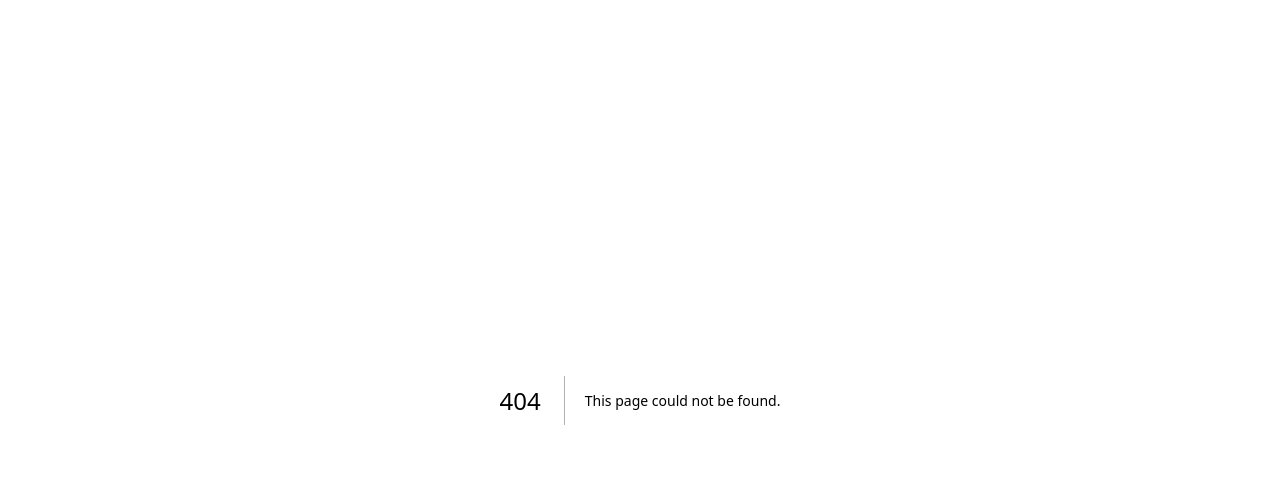
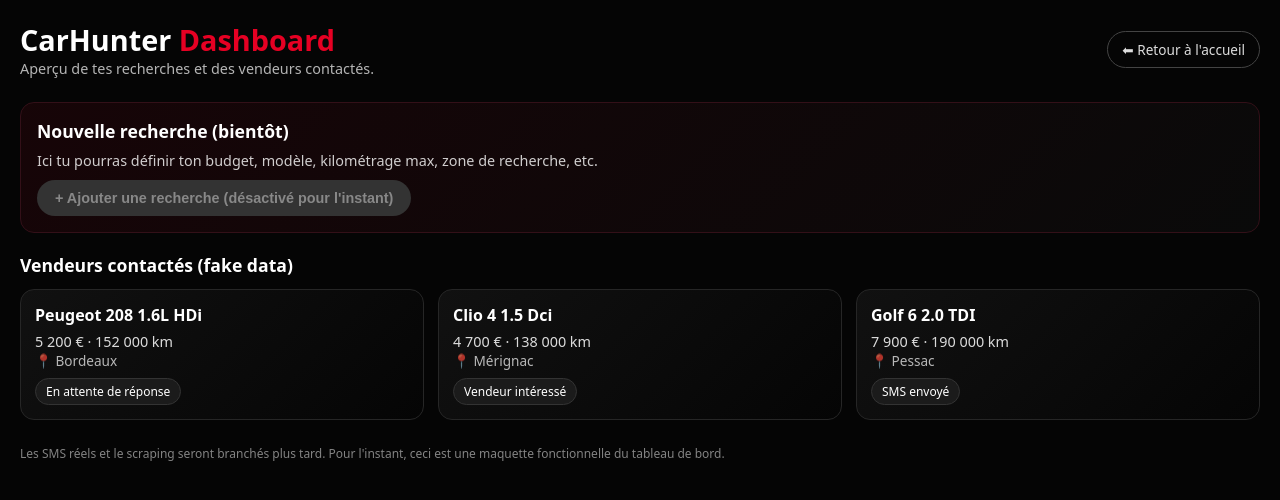
Before and after one commit to MathBoymoney/carhunter, a Next.js app: page /dashboard in a window 1280 px wide. Before the commit this address had no page. Shown: the top 500 px of the page. Built offline with nearby package versions, Linux system fonts and the light colour scheme.

Commit message:
Create dashboard.js

```diff
--- /dev/null
+++ b/pages/dashboard.js
@@ -0,0 +1,154 @@
+const fakeLeads = [
+  {
+    id: 1,
+    title: "Peugeot 208 1.6L HDi",
+    price: "5 200 €",
+    location: "Bordeaux",
+    km: "152 000 km",
+    status: "En attente de réponse",
+  },
+  {
+    id: 2,
+    title: "Clio 4 1.5 Dci",
+    price: "4 700 €",
+    location: "Mérignac",
+    km: "138 000 km",
+    status: "Vendeur intéressé",
+  },
+  {
+    id: 3,
+    title: "Golf 6 2.0 TDI",
+    price: "7 900 €",
+    location: "Pessac",
+    km: "190 000 km",
+    status: "SMS envoyé",
+  },
+];
+
+export default function Dashboard() {
+  return (
+    <div
+      style={{
+        minHeight: "100vh",
+        margin: 0,
+        padding: "20px",
+        background: "#050505",
+        color: "#fff",
+        fontFamily: "system-ui, -apple-system, BlinkMacSystemFont, 'Segoe UI', sans-serif",
+      }}
+    >
+      <header
+        style={{
+          display: "flex",
+          justifyContent: "space-between",
+          alignItems: "center",
+          marginBottom: "24px",
+        }}
+      >
+        <div>
+          <h1 style={{ fontSize: "1.8rem", fontWeight: 700 }}>
+            CarHunter <span style={{ color: "#E60023" }}>Dashboard</span>
+          </h1>
+          <p style={{ fontSize: "0.9rem", opacity: 0.7 }}>
+            Aperçu de tes recherches et des vendeurs contactés.
+          </p>
+        </div>
+
+        <a
+          href="/"
+          style={{
+            fontSize: "0.85rem",
+            padding: "8px 14px",
+            borderRadius: "999px",
+            border: "1px solid #444",
+            textDecoration: "none",
+            color: "#ddd",
+          }}
+        >
+          ⬅ Retour à l&apos;accueil
+        </a>
+      </header>
+
+      <section
+        style={{
+          marginBottom: "20px",
+          padding: "16px",
+          borderRadius: "14px",
+          background:
+            "linear-gradient(135deg, rgba(230,0,35,0.08), rgba(255,255,255,0.02))",
+          border: "1px solid #331018",
+        }}
+      >
+        <h2 style={{ fontSize: "1.1rem", marginBottom: "8px" }}>
+          Nouvelle recherche (bientôt)
+        </h2>
+        <p style={{ fontSize: "0.9rem", opacity: 0.8, marginBottom: "10px" }}>
+          Ici tu pourras définir ton budget, modèle, kilométrage max, zone de recherche, etc.
+        </p>
+        <button
+          disabled
+          style={{
+            padding: "10px 18px",
+            borderRadius: "999px",
+            border: "none",
+            background: "#333",
+            color: "#888",
+            fontSize: "0.9rem",
+            fontWeight: 600,
+            cursor: "not-allowed",
+          }}
+        >
+          + Ajouter une recherche (désactivé pour l&apos;instant)
+        </button>
+      </section>
+
+      <section>
+        <h2 style={{ fontSize: "1.1rem", marginBottom: "12px" }}>Vendeurs contactés (fake data)</h2>
+        <div
+          style={{
+            display: "grid",
+            gridTemplateColumns: "repeat(auto-fit, minmax(260px, 1fr))",
+            gap: "14px",
+          }}
+        >
+          {fakeLeads.map((lead) => (
+            <div
+              key={lead.id}
+              style={{
+                borderRadius: "14px",
+                padding: "14px",
+                border: "1px solid #262626",
+                background: "linear-gradient(135deg, #111, #050505)",
+              }}
+            >
+              <h3 style={{ fontSize: "1rem", marginBottom: "6px" }}>{lead.title}</h3>
+              <p style={{ fontSize: "0.9rem", opacity: 0.85 }}>
+                {lead.price} · {lead.km}
+              </p>
+              <p style={{ fontSize: "0.85rem", opacity: 0.7, marginBottom: "8px" }}>
+                📍 {lead.location}
+              </p>
+              <span
+                style={{
+                  display: "inline-block",
+                  padding: "4px 10px",
+                  borderRadius: "999px",
+                  fontSize: "0.75rem",
+                  background: "#1b1b1b",
+                  border: "1px solid #333",
+                }}
+              >
+                {lead.status}
+              </span>
+            </div>
+          ))}
+        </div>
+      </section>
+
+      <p style={{ fontSize: "0.75rem", opacity: 0.5, marginTop: "25px" }}>
+        Les SMS réels et le scraping seront branchés plus tard. Pour l&apos;instant, ceci est une
+        maquette fonctionnelle du tableau de bord.
+      </p>
+    </div>
+  );
+}
```
